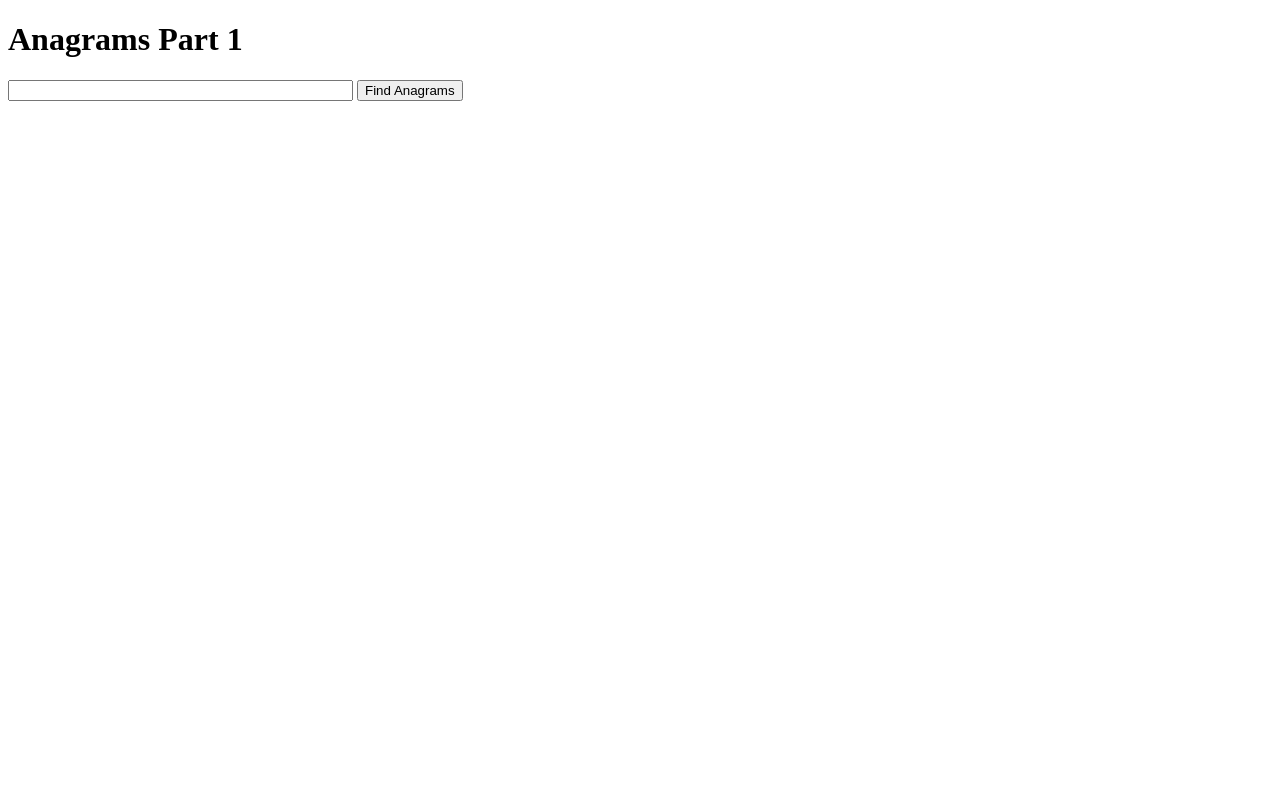
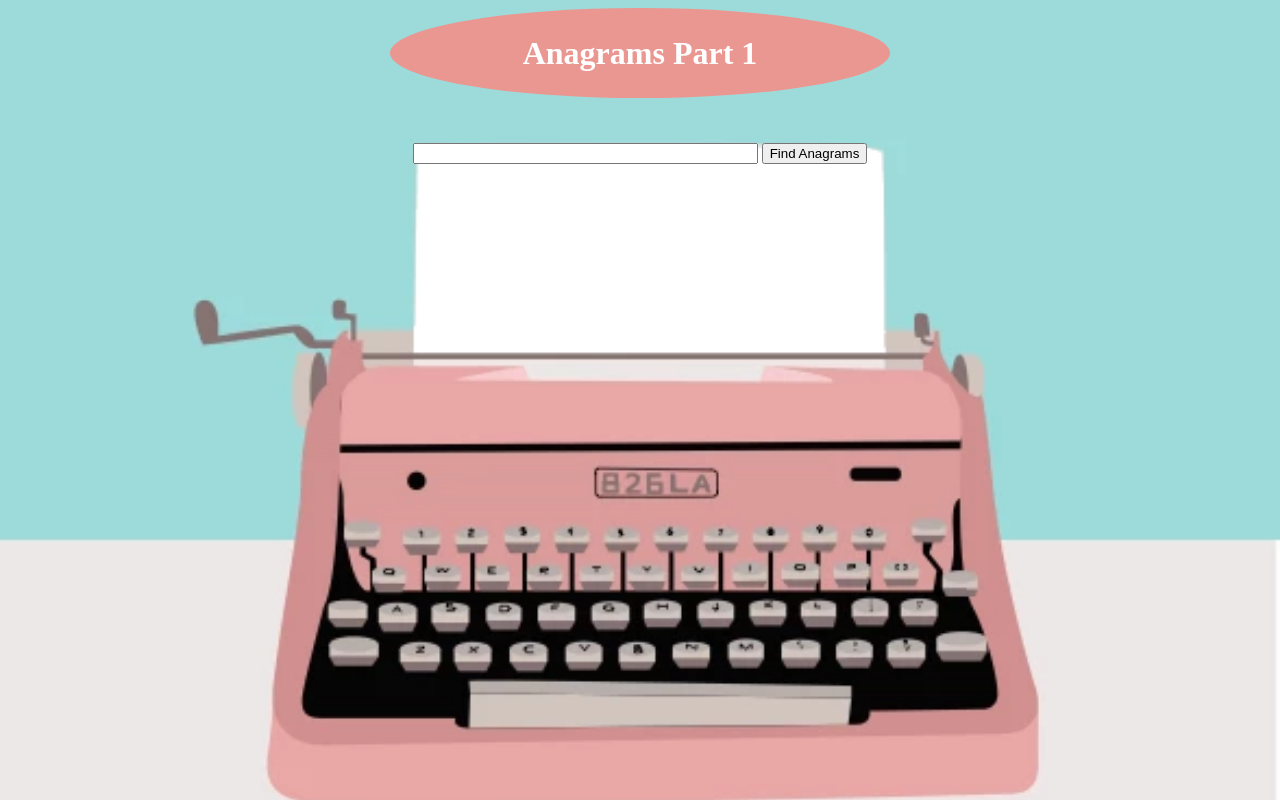
Before and after one commit to korenenyles/js-anagrams, a plain HTML site: page index.html in a window 1280 px wide. Drawn offline with Linux system fonts and the light colour scheme; a web font is replaced by a local one.

Commit message:
Adds CSS

```diff
--- a/index.html
+++ b/index.html
@@ -1,19 +1,22 @@
 <!DOCTYPE html>
 <html lang="en">
   <head>
+      <link href="https://fonts.googleapis.com/css?family=Hepta+Slab&display=swap" rel="stylesheet">
     <meta charset="UTF-8" />
     <meta name="viewport" content="width=device-width, initial-scale=1.0" />
     <meta http-equiv="X-UA-Compatible" content="ie=edge" />
+    <link rel="stylesheet" type="text/css" href="style.css" />
     <title>Anagrams Part 1</title>
   </head>
   <body>
-    <h1>Anagrams Part 1</h1>
-    <div>
+    <div id="header">
+    <h1>Anagrams Part 1</h1></div>
+    <div id = "main">
       <input type="text" id="input" size="40" />
       <button id="findButton">Find Anagrams</button>
     </div>
     <div id="results"></div>
     <script type="text/javascript" src="words.js"></script>
-    <script type="text/javascript" src="anagrams1.js"></script>
+    <script type="text/javascript" src="anagrams1.js"></script></div>
   </body>
 </html>
--- /dev/null
+++ b/style.css
@@ -0,0 +1,34 @@
+#header {
+  display: flex;
+  text-align: center;
+  background-color: rgb(235, 151, 145);
+  border-radius: 50%;
+  height: 90px;
+  width: 500px;
+  font-family: "Hepta Slab", serif;
+  color: white;
+  align-content: center;
+  align-items: center;
+  justify-content: center;
+}
+
+#main {
+  text-align: center;
+  margin: 45px;
+}
+
+#results {
+  text-align: center;
+  margin: 30px;
+}
+body {
+  display: flex;
+  flex-direction: column;
+  justify-content: center;
+  align-items: center;
+  align-content: center;
+  background-image: url("images/typewriter.png");
+  background-repeat: no-repeat;
+  background-size: 1280px;
+  background-position: fixed;
+}
```
Also changed, not shown: images/typewriter.png (added), 2 other files.
